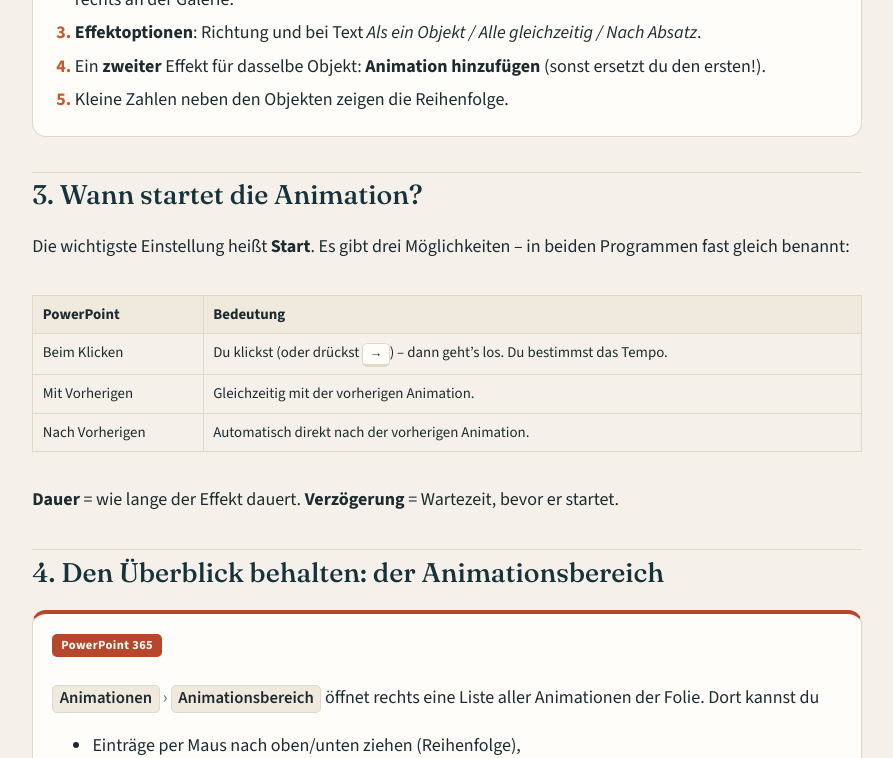
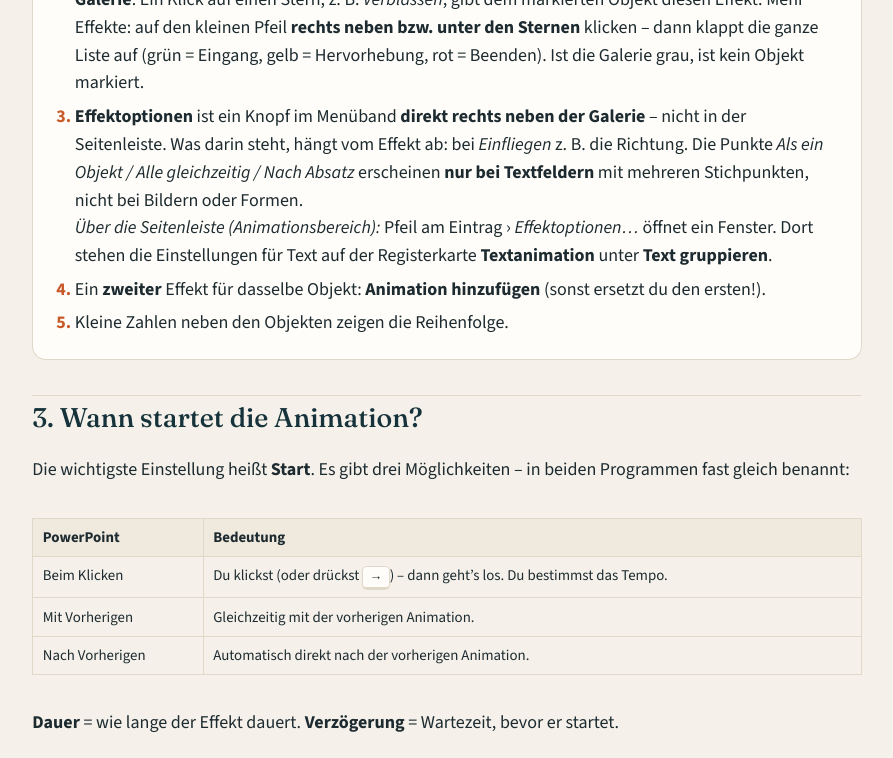
Before and after one commit to dclausen01/lernpfad-pptx, a plain HTML site: page f2-animationen.html in a window 1280 px wide. Shown: the part 1289-2047 px from the top of the page, without its empty margins (293-1186 px from the left). Drawn offline with Linux system fonts and the light colour scheme.

Commit message:
F2: Galerie und Effektoptionen genauer erklären
Schüler-Feedback: Schritt 2/3 in Abschnitt 2 war unklar, die
Text-Optionen fanden sich nicht in der Seitenleiste. Jetzt erklärt:
wo Galerie und Effektoptionen im Menüband liegen, dass die
Absatz-Optionen nur bei Textfeldern erscheinen und wo sie im
Effektoptionen-Fenster des Animationsbereichs stehen.

Co-Authored-By: Claude Opus 5.5 <noreply@anthropic.com>
Claude-Session: https://claude.ai/code/session_01FGvXQctSkkwBJTGC7bFYXy

```diff
--- a/f2-animationen.html
+++ b/f2-animationen.html
@@ -44,8 +44,9 @@
       data-caption="1 Effekt · 2 Effektoptionen · 3 Animation hinzufügen · 4 Animationsbereich · 5 Start/Dauer/Verzögerung · 6 Reihenfolge"></figure>
     <ol class="steps">
       <li>Objekt (Textrahmen, Bild, Form) anklicken.</li>
-      <li>Registerkarte <strong>Animationen</strong> → Effekt in der Galerie anklicken, z.&nbsp;B. <em>Verblassen</em>. Mehr Effekte: Pfeil unten rechts an der Galerie.</li>
-      <li><strong>Effektoptionen</strong>: Richtung und bei Text <em>Als ein Objekt / Alle gleichzeitig / Nach Absatz</em>.</li>
+      <li>Registerkarte <strong>Animationen</strong> öffnen. In der Mitte siehst du eine Reihe von Stern-Symbolen – das ist die <strong>Galerie</strong>. Ein Klick auf einen Stern, z.&nbsp;B. <em>Verblassen</em>, gibt dem markierten Objekt diesen Effekt. Mehr Effekte: auf den kleinen Pfeil <strong>rechts neben bzw. unter den Sternen</strong> klicken – dann klappt die ganze Liste auf (grün = Eingang, gelb = Hervorhebung, rot = Beenden). Ist die Galerie grau, ist kein Objekt markiert.</li>
+      <li><strong>Effektoptionen</strong> ist ein Knopf im Menüband <strong>direkt rechts neben der Galerie</strong> – nicht in der Seitenleiste. Was darin steht, hängt vom Effekt ab: bei <em>Einfliegen</em> z.&nbsp;B. die Richtung. Die Punkte <em>Als ein Objekt / Alle gleichzeitig / Nach Absatz</em> erscheinen <strong>nur bei Textfeldern</strong> mit mehreren Stichpunkten, nicht bei Bildern oder Formen.
+        <br><em>Über die Seitenleiste (Animationsbereich):</em> Pfeil am Eintrag › <em>Effektoptionen…</em> öffnet ein Fenster. Dort stehen die Einstellungen für Text auf der Registerkarte <strong>Textanimation</strong> unter <strong>Text gruppieren</strong>.</li>
       <li>Ein <strong>zweiter</strong> Effekt für dasselbe Objekt: <strong>Animation hinzufügen</strong> (sonst ersetzt du den ersten!).</li>
       <li>Kleine Zahlen neben den Objekten zeigen die Reihenfolge.</li>
     </ol>
@@ -57,8 +58,8 @@
       data-caption="1 Effekt · 2 Parameter · 3 Animation hinzufügen · 4 Animationsbereich · 5 Start/Dauer/Verzögern · 6 Reihenfolge"></figure>
     <ol class="steps">
       <li>Objekt anklicken.</li>
-      <li>Registerkarte <strong>Animation</strong> → Effekt in der Animationsgalerie wählen.</li>
-      <li><strong>Parameter</strong> neben der Galerie: Richtung bzw. Variante wählen.</li>
+      <li>Registerkarte <strong>Animation</strong> öffnen. Links siehst du die <strong>Animationsgalerie</strong> mit Stern-Symbolen. Ein Klick auf einen Stern gibt dem markierten Objekt diesen Effekt. Mehr Effekte: Pfeil an der Galerie aufklappen (sortiert nach Eingang, Hervorhebung, Beenden, Pfade). Ist alles grau, ist kein Objekt markiert.</li>
+      <li><strong>Parameter</strong> ist ein Knopf im Menüband <strong>direkt rechts neben der Galerie</strong> (OnlyOffice hat dafür keine Seitenleiste). Darin wählst du Richtung bzw. Variante – was angeboten wird, hängt vom Effekt ab. Manche Effekte haben gar keine Parameter; dann ist der Knopf grau.</li>
       <li>Ein <strong>zweiter</strong> Effekt für dasselbe Objekt: <strong>Animation hinzufügen</strong>.</li>
       <li>Kleine Zahlen neben den Objekten zeigen die Reihenfolge.</li>
     </ol>
```
